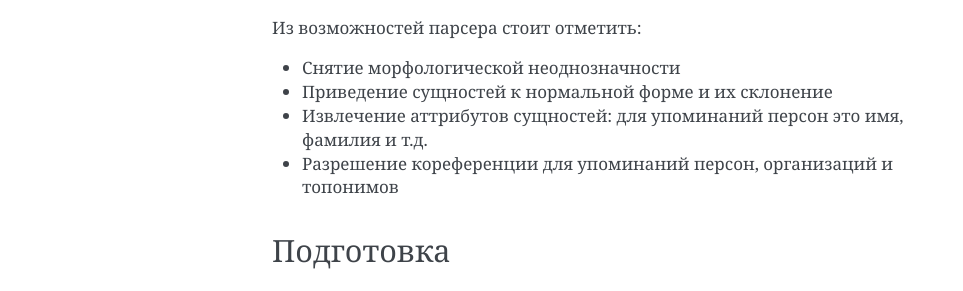
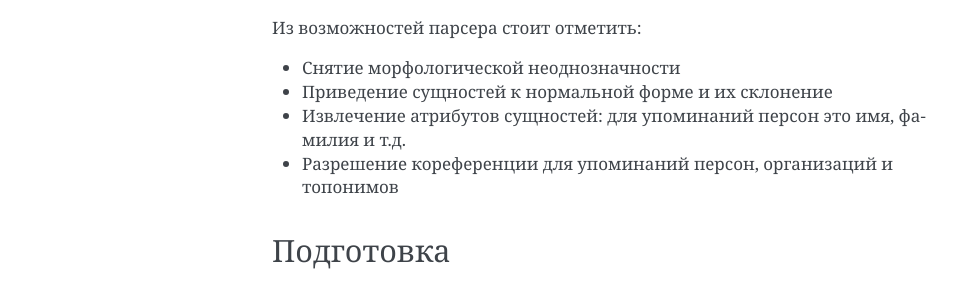
Before and after one commit to natasha/natasha, a Sphinx documentation site: the page built from docs/quickstart.rst, in a window 1280 px wide and 900 px high. Shown: the part 377-668 px from the top of the window, without its empty margins (148-1111 px from the left). Built offline with Sphinx 7.4.7, drawn with Linux system fonts in a browser that asks for light colours.

Commit message:
Update quickstart.rst

```diff
--- a/docs/quickstart.rst
+++ b/docs/quickstart.rst
@@ -17,7 +17,7 @@ Natasha - библиотека для поиска и извлечения им
 
 - Снятие морфологической неоднозначности
 - Приведение сущностей к нормальной форме и их склонение
-- Извлечение аттрибутов сущностей: для упоминаний персон это имя, фамилия и т.д.
+- Извлечение атрибутов сущностей: для упоминаний персон это имя, фамилия и т.д.
 - Разрешение кореференции для упоминаний персон, организаций и топонимов
 
 Подготовка
```
